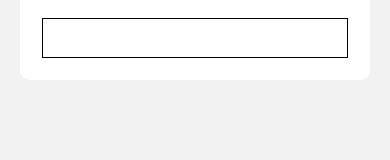
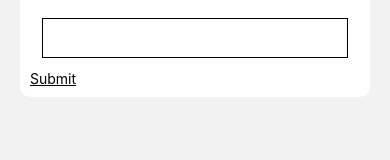
Before and after one commit to DrewIndeed/react-native-projects, a React Native app in the folder workout-app/: screen /Planner in a window 390 px wide. Shown: the part 169-329 px from the top of the page. Built offline with nearby package versions, Linux system fonts and the light colour scheme.

Commit message:
68. workout-app: handle form submission

```diff
--- a/workout-app/components/WorkoutForm.tsx
+++ b/workout-app/components/WorkoutForm.tsx
@@ -1,13 +1,27 @@
 import React from 'react';
 import { View, Text, StyleSheet, TextInput } from 'react-native';
 import { useState } from 'react';
+import PressableText from './styled/PressableText';
 
-const WorkoutForm = () => {
+// type for submit form information
+export type WorkoutFormSubmit = {
+  name: string;
+  duration: string;
+};
+
+// type for WorkoutForm component Props
+type WorkoutFormProps = {
+  onSubmit: (form: WorkoutFormSubmit) => void;
+};
+
+const WorkoutForm = ({ onSubmit }: WorkoutFormProps) => {
+  // state to keep track of form information on inputting
   const [form, setForm] = useState({
     name: '',
     duration: '',
   });
 
+  // method to update form information on inputting
   const onChangeText = (name: string) => (text: string) => {
     setForm({
       ...form,
@@ -28,6 +42,7 @@ const WorkoutForm = () => {
         style={styles.input}
         onChangeText={onChangeText('duration')}
       />
+      <PressableText text="Submit" onPress={() => onSubmit(form)} />
     </View>
   );
 };
--- a/workout-app/screens/PlannerScreen.tsx
+++ b/workout-app/screens/PlannerScreen.tsx
@@ -1,11 +1,16 @@
-import { View, StyleSheet, TextInput } from 'react-native';
+import { View, StyleSheet } from 'react-native';
 import { NativeStackHeaderProps } from '@react-navigation/native-stack';
-import WorkoutForm from '../components/WorkoutForm';
+import WorkoutForm, { WorkoutFormSubmit } from '../components/WorkoutForm';
 
 const PlannerScreen = ({ navigation }: NativeStackHeaderProps) => {
+  // method to handle form submission
+  const handleOnSubmit = (form: WorkoutFormSubmit) => {
+    alert(`${form.name} - ${form.duration}`);
+  };
+
   return (
     <View style={styles.container}>
-      <WorkoutForm />
+      <WorkoutForm onSubmit={handleOnSubmit} />
     </View>
   );
 };
```
